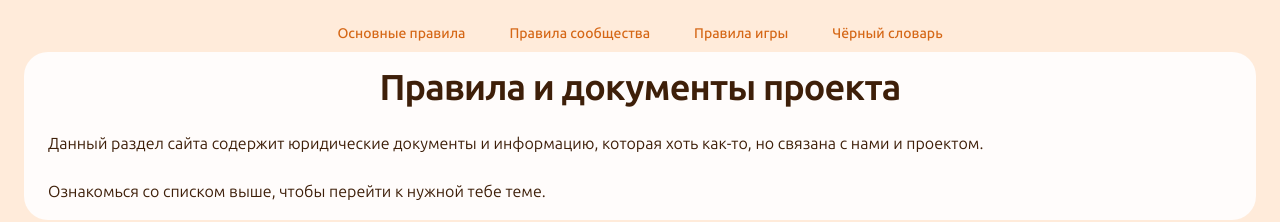
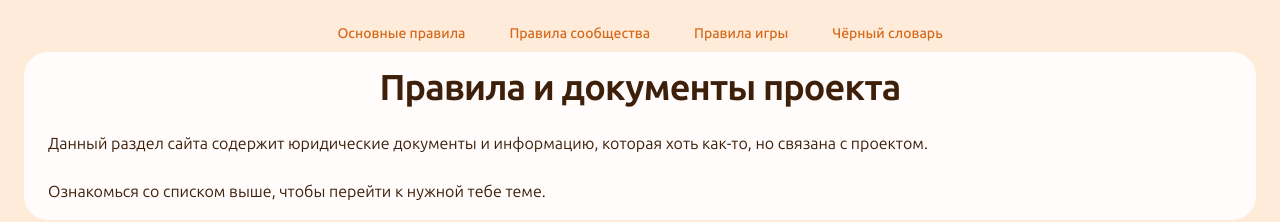
Before and after one commit to MiraZT/fary-site, a Next.js app in the folder frontend/: page /legal in a window 1280 px wide. Shown: the top 222 px of the page. Built offline with nearby package versions, Linux system fonts and the light colour scheme; a web font is replaced by a local one.

Commit message:
frontend: update opacity link into landing page

```diff
--- a/frontend/app/(landing)/page.tsx
+++ b/frontend/app/(landing)/page.tsx
@@ -46,7 +46,7 @@ export default function Home() {
           priority
         />
 
-        <Button variant={"link"} className="absolute top-4 right-4 opacity-60" asChild>
+        <Button variant={"link"} className="absolute top-4 right-4 opacity-80" asChild>
             <a href={'/legal'} target="_blank">
               Перейти к документам
             </a>
--- a/frontend/app/legal/page.md
+++ b/frontend/app/legal/page.md
@@ -1,5 +1,5 @@
 # Правила и документы проекта
 
-Данный раздел сайта содержит юридические документы и информацию, которая хоть как-то, но связана с нами и проектом.
+Данный раздел сайта содержит юридические документы и информацию, которая хоть как-то, но связана с проектом.
 
 Ознакомься со списком выше, чтобы перейти к нужной тебе теме.
```
